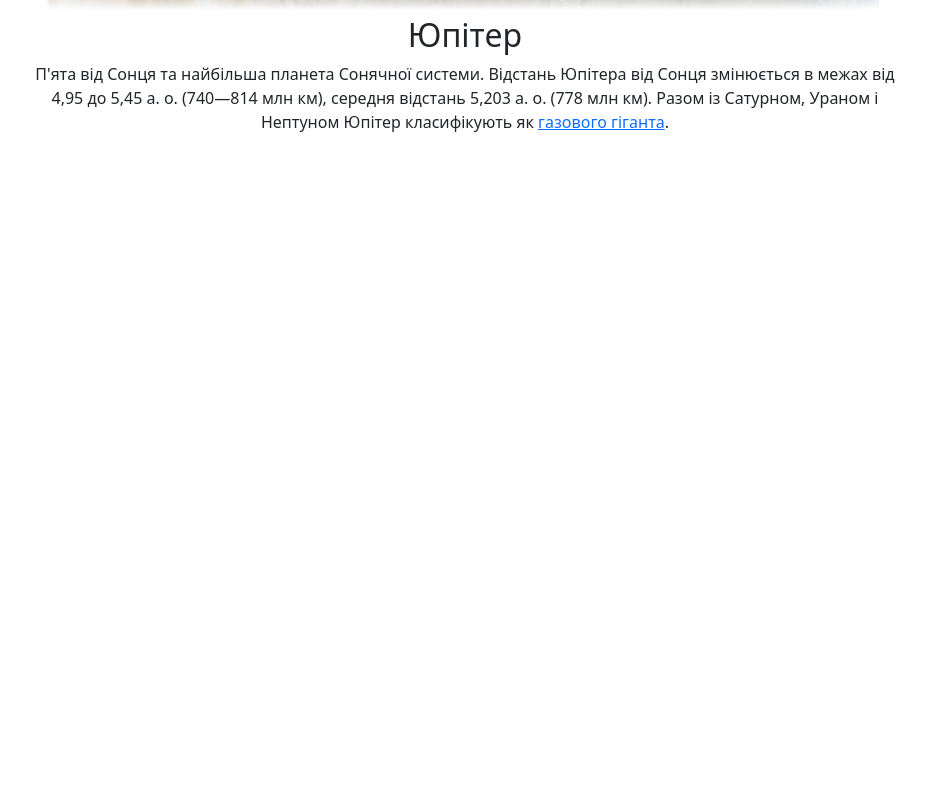
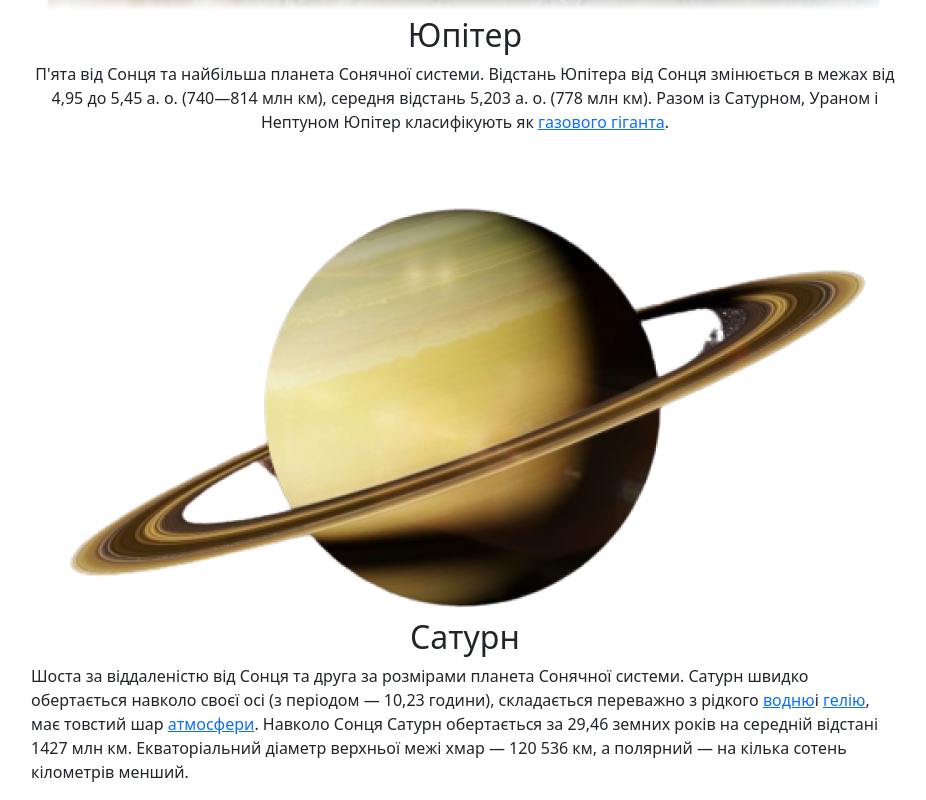
Before and after one commit to Elena-Silchenko/frontend-course, a React (Create React App) app in the folder work-2-react/: page / in a window 1280 px wide. Shown: the part 2787-3587 px from the top of the page, without its empty margins (176-1102 px from the left). Before the commit the page ends 2937 px from the top, so only its background shows below. Built offline with nearby package versions, Linux system fonts and the light colour scheme.

Commit message:
Add component Saturn and fix styles

```diff
--- a/work-2-react/src/App.js
+++ b/work-2-react/src/App.js
@@ -5,6 +5,7 @@ import Venus from './Venus'
 import Earth from './Earth'
 import Mars from './Mars'
 import Jupiter from './Jupiter'
+import Saturn from './Saturn'
 
 function App() {
   return (
@@ -15,6 +16,7 @@ function App() {
         <Earth />
         <Mars />
         <Jupiter />
+        <Saturn />
       </div>
     </div>
   )
--- a/work-2-react/src/Earth/index.js
+++ b/work-2-react/src/Earth/index.js
@@ -1,4 +1,4 @@
-import ImageEarth from './земля.png'
+import ImageEarth from "./земля.png"
 
 export default function Earth() {
   return (
@@ -7,7 +7,7 @@ export default function Earth() {
         <img
           src={ImageEarth}
           alt="земля"
-          style={{ marginTop: '46px' }}
+          style={{ marginTop: "46px" }}
         />
       </div>
       <h2 className="align-center">Земля</h2>
--- a/work-2-react/src/Jupiter/index.js
+++ b/work-2-react/src/Jupiter/index.js
@@ -1,4 +1,4 @@
-import ImageJupiter from './юпітер.png'
+import ImageJupiter from "./юпітер.png"
 
 export default function Jupiter() {
   return (
--- a/work-2-react/src/Mars/index.js
+++ b/work-2-react/src/Mars/index.js
@@ -1,4 +1,4 @@
-import ImageMars from './марс.png'
+import ImageMars from "./марс.png"
 
 export default function Mars() {
   return (
@@ -7,7 +7,7 @@ export default function Mars() {
         <img
           src={ImageMars}
           alt="марс"
-          style={{ marginTop: '31px' }}
+          style={{ marginTop: "31px" }}
         />
       </div>
       <h2 className="align-left">Марс</h2>
--- a/work-2-react/src/Mercury/index.js
+++ b/work-2-react/src/Mercury/index.js
@@ -1,4 +1,4 @@
-import ImageMercury from './меркурій.png'
+import ImageMercury from "./меркурій.png"
 
 export default function Mercury() {
   return (
@@ -9,7 +9,7 @@ export default function Mercury() {
         <img
           src={ImageMercury}
           alt="меркурій"
-          style={{ marginTop: '55px' }}
+          style={{ marginTop: "55px" }}
         />
       </div>
       <h2 class="align-left">Меркурій</h2>
--- /dev/null
+++ b/work-2-react/src/Saturn/index.js
@@ -0,0 +1,25 @@
+import ImageSaturn from "./сатурн.png"
+
+export default function Saturn() {
+  return (
+    <div>
+      <div className="align-center">
+        <img
+          src={ImageSaturn}
+          alt="сатурн"
+          style={{ marginTop: "48px" }}
+        />
+      </div>
+      <h2 className="align-center">Сатурн</h2>
+      <p>Шоста за віддаленістю від Сонця та друга за розмірами планета Сонячної
+        системи. Сатурн швидко обертається навколо своєї осі (з періодом — 10,23 години),
+        складається переважно з рідкого <a href="https://uk.wikipedia.org/wiki/%D0%92%D0%BE%D0%B4%D0%B5%D0%BD%D1%8C">водню</a>
+        і <a href="https://uk.wikipedia.org/wiki/%D0%93%D0%B5%D0%BB%D1%96%D0%B9">гелію</a>,
+        має товстий шар <a href="https://uk.wikipedia.org/wiki/%D0%90%D1%82%D0%BC%D0%BE%D1%81%D1%84%D0%B5%D1%80%D0%B0_%D0%BF%D0%BB%D0%B0%D0%BD%D0%B5%D1%82%D0%B8">атмосфери</a>.
+        Навколо Сонця Сатурн обертається за 29,46 земних років на середній відстані
+        1427 млн км. Екваторіальний діаметр верхньої межі хмар — 120 536 км, а
+        полярний — на кілька сотень кілометрів менший.
+      </p>
+    </div>
+  )
+}
--- a/work-2-react/src/Venus/index.js
+++ b/work-2-react/src/Venus/index.js
@@ -1,4 +1,4 @@
-import ImageVenus from './венера.png'
+import ImageVenus from "./венера.png"
 
 export default function Venus() {
   return (
@@ -8,7 +8,7 @@ export default function Venus() {
           src={ImageVenus}
           alt="венера"
           className="venus"
-          style={{ marginTop: '62px' }}
+          style={{ marginTop: "62px" }}
         />
       </div>
       <h2 className="align-right">Венера</h2>
```
Also changed, not shown: work-2-react/src/Saturn/сатурн.png (added).
